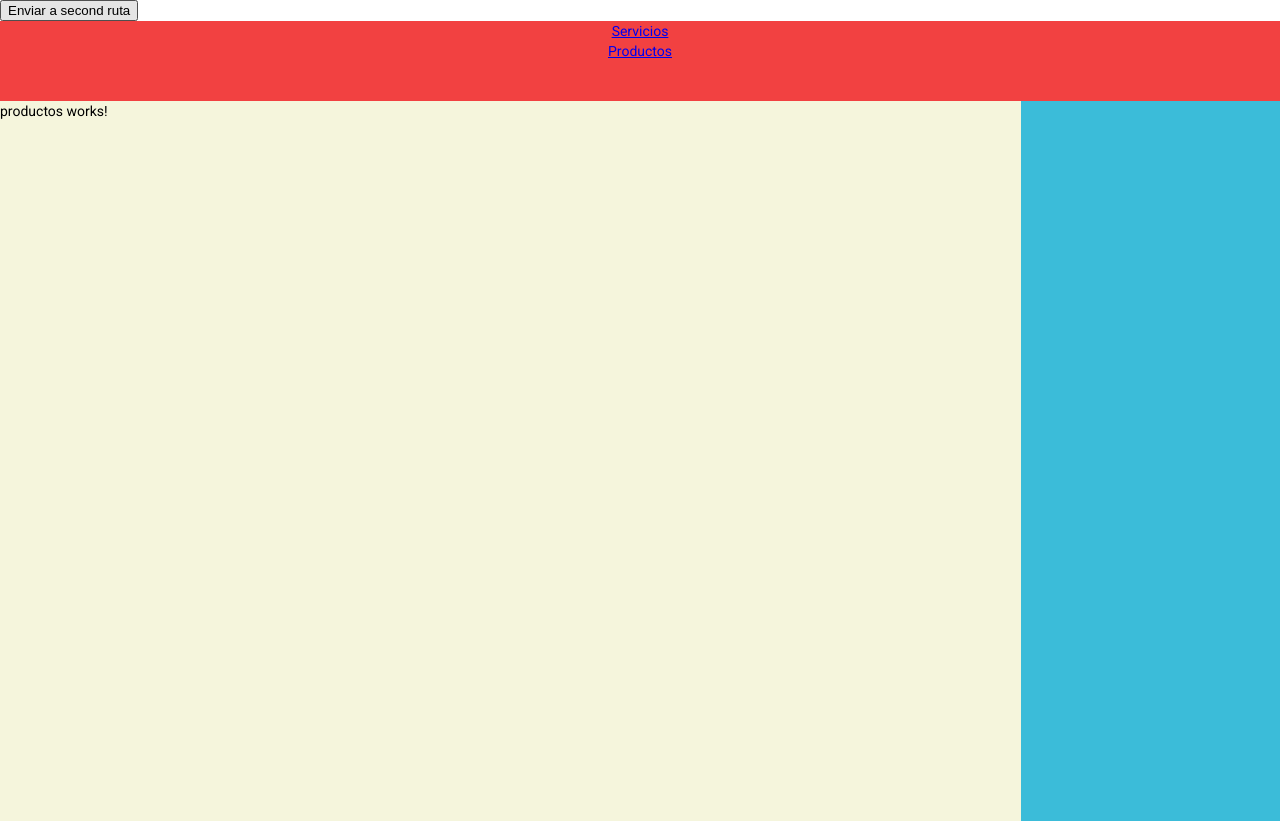
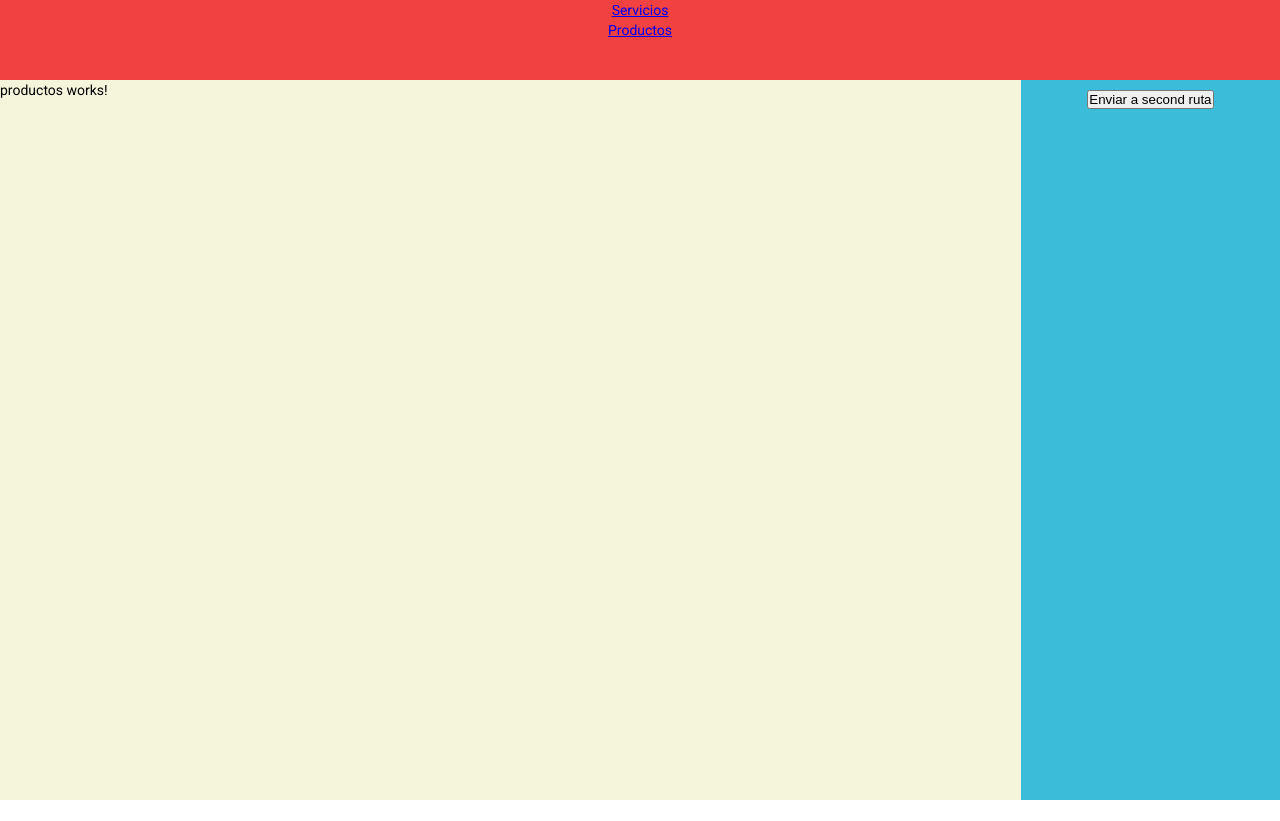
Before and after one commit to mauricio9896/fronted-whatsapp, an Angular app: page /home/productos in a window 1280 px wide. After the commit the page ends 800 px from the top, so only its background shows below. Built offline with nearby package versions, Linux system fonts and the light colour scheme.

Commit message:
rutas bifurcadas en el dashboard

```diff
--- a/src/app/app-routing.module.ts
+++ b/src/app/app-routing.module.ts
@@ -4,12 +4,7 @@ import { RouterModule, Routes } from '@angular/router';
 const routes: Routes = [
   {
     path: 'home',
-    loadChildren: () => import('./dashboard/dashboard.module').then((m) => m.DashboardModule)
-  },
-  {
-    path: 'msg',
-    loadChildren: () => import('./chat/chat.module').then((m) => m.ChatModule),
-    outlet: 's'
+    loadChildren: () => import('./dashboard/dashboard.module').then(m => m.DashboardModule),
   },
   {
     path:'**',
--- a/src/app/app.component.html
+++ b/src/app/app.component.html
@@ -1,4 +1 @@
-<button [routerLink]="[{ outlets: { s: ['msg'] } }]" >Enviar a second ruta</button>
-
 <router-outlet></router-outlet>
-<router-outlet name="s"></router-outlet>
--- a/src/app/chat/components/chat/conversations.component.ts
+++ b/src/app/chat/components/chat/conversations.component.ts
@@ -29,7 +29,7 @@ export class ConversationsComponent implements OnInit {
   }
 
   viewChat(chat : allConversations){
-    this.router.navigate([{ outlets: { s: ['msg','body', chat.id] } }]);
+    this.router.navigate(['home',{ outlets: { s: ['msg','body', chat.id] } }]);
     this.service.changeStateChat(true);
     this.chat = chat;
   }
--- a/src/app/chat/components/info-user/info-user.component.ts
+++ b/src/app/chat/components/info-user/info-user.component.ts
@@ -19,7 +19,6 @@ export class InfoUserComponent implements OnInit   {
   }
 
   navigate(){
-    this.router.navigate([{ outlets: { s: ['msg','body', this.id] } }]);
-    // this.router.navigate(['home/chat/body', this.id])
+    this.router.navigate(['home',{ outlets: { s: ['msg','body', this.id] } }]);
   }
 }
--- a/src/app/chat/components/templates/templates.component.ts
+++ b/src/app/chat/components/templates/templates.component.ts
@@ -39,9 +39,7 @@ export class TemplatesComponent implements OnInit, AfterViewInit  {
   }
 
   navigate(){
-    // this.router.navigate(["home/chat/body", this.id])
-    this.router.navigate([{ outlets: { s: ['msg','body', this.id] } }]);
-
+    this.router.navigate(['home',{ outlets: { s: ['msg','body', this.id] } }]);
   }
 
   ngAfterViewInit() {
--- a/src/app/chat/components/user-chat/userchat.component.ts
+++ b/src/app/chat/components/user-chat/userchat.component.ts
@@ -23,8 +23,7 @@ export class UserchatComponent implements OnInit {
   }
 
   changeState() {
-    // this.router.navigateByUrl('/home/chat');
-    this.router.navigate([{ outlets: { s: ['msg'] } }]);
+    this.router.navigate(['home',{ outlets: { s: ['msg'] } }]);
     this.service.changeStateChat(false);
   }
 
@@ -52,8 +51,6 @@ export class UserchatComponent implements OnInit {
   }
 
   navigate(ruta: string) {
-    // this.router.navigate([`/home/chat/${ruta}`, this.chat.id]);
-    this.router.navigate([{ outlets: { s: ['msg',ruta, this.chat.id] } }]);
-
+    this.router.navigate(['home',{ outlets: { s: ['msg',ruta, this.chat.id] } }]);
   }
 }
--- a/src/app/dashboard/components/home/dashboard.component.html
+++ b/src/app/dashboard/components/home/dashboard.component.html
@@ -10,6 +10,8 @@
       <router-outlet></router-outlet>
     </div>
     <div class="msgs">
+      <button [routerLink]="[{ outlets: { s: ['msg'] } }]" >Enviar a second ruta</button>
+      <router-outlet name="s"></router-outlet>
     </div>
   </div>
 </div>
--- a/src/app/dashboard/components/home/dashboard.component.scss
+++ b/src/app/dashboard/components/home/dashboard.component.scss
@@ -36,6 +36,7 @@
   padding: 10px;
   background-color: #3BBCD9;
   display: flex;
-  justify-content: center;
-  align-items: start;
+  flex-direction: column;
+  justify-content: start;
+  align-items: center;
 }
--- a/src/app/dashboard/components/home/dashboard.component.ts
+++ b/src/app/dashboard/components/home/dashboard.component.ts
@@ -1,4 +1,5 @@
 import { Component, OnInit } from '@angular/core';
+import { Router } from '@angular/router';
 
 @Component({
   selector: 'app-dashboard',
@@ -7,9 +8,12 @@ import { Component, OnInit } from '@angular/core';
 })
 export class DashboardComponent implements OnInit {
 
-  constructor() { }
+  constructor(private router : Router) { }
 
   ngOnInit(): void {
   }
 
+  prueba(){
+    this.router.navigate([{ outlets: { s: ['msg'] } }]);
+  }
 }
--- a/src/app/dashboard/dashboard-routing.module.ts
+++ b/src/app/dashboard/dashboard-routing.module.ts
@@ -1,58 +1,28 @@
 import { NgModule } from '@angular/core';
 import { RouterModule, Routes } from '@angular/router';
 import { DashboardComponent } from './components/home/dashboard.component';
-import { PruebaComponent } from './components/home/prueba/prueba.component';
-
-// const routes: Routes = [
-//   { path: '',
-//     component: DashboardComponent,
-//     children:[
-//       {
-//         path: 'productos',
-//         loadChildren: ()=> import('../productos/productos.module').then((m)=>m.ProductosModule)
-//       },
-//       {
-//         path: 'servicios',
-//         loadChildren: ()=> import('../servicios/servicios.module').then((m)=>m.ServiciosModule)
-//       },
-//       {
-//         path: 'pruebas',
-//         component: PruebaComponent,
-//       }
-//     ]
-//   },
-//   {
-//     path: 'chat',
-//     outlet: 'secondRouter',
-//     component: PruebaComponent
-//   },
-
-//   { path: '**', redirectTo: '/home/productos' }
-// ];
 
 const routes: Routes = [
   {
     path: '',
     component: DashboardComponent,
     children: [
-      {
-        path: 'productos',
-        loadChildren: () => import('../productos/productos.module').then((m) => m.ProductosModule)
+      { path: 'productos',
+        loadChildren: ()=> import('../productos/productos.module').then((m)=>m.ProductosModule),
+      },
+      { path: 'servicios',
+        loadChildren: ()=> import('../servicios/servicios.module').then((m)=>m.ServiciosModule),
       },
       {
-        path: 'servicios',
-        loadChildren: () => import('../servicios/servicios.module').then((m) => m.ServiciosModule)
-      },
-    ]
+        path: 'msg',
+        loadChildren: ()=> import('../chat/chat.module').then((m)=>m.ChatModule),
+        outlet:'s'
+      }
+    ],
   },
-  {
-    path: 'chat',
-    outlet: 'secondRouter',
-    component: PruebaComponent
-  },
-  { path: '**', redirectTo: '/home/productos' }
+
+  { path: '**', redirectTo: '/home/productos' },
 ];
-
 
 @NgModule({
   imports: [RouterModule.forChild(routes)],
```
